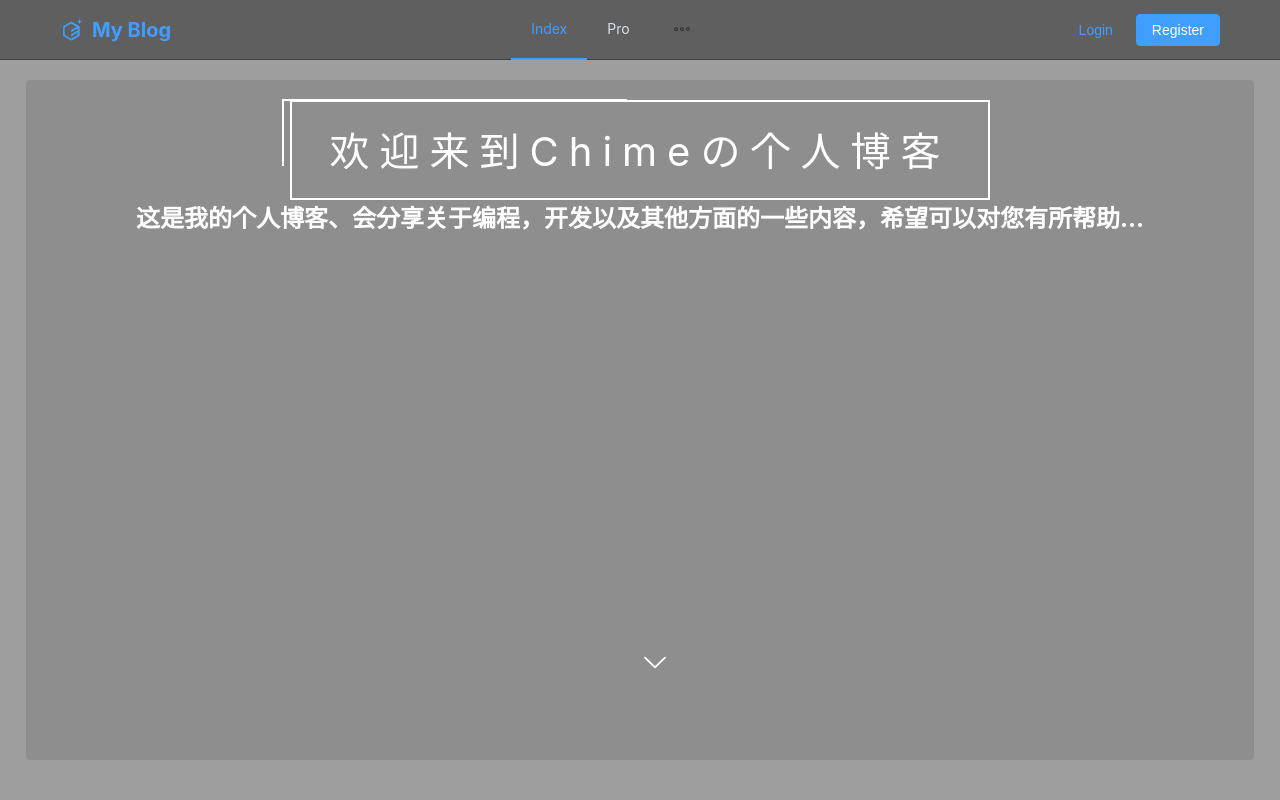
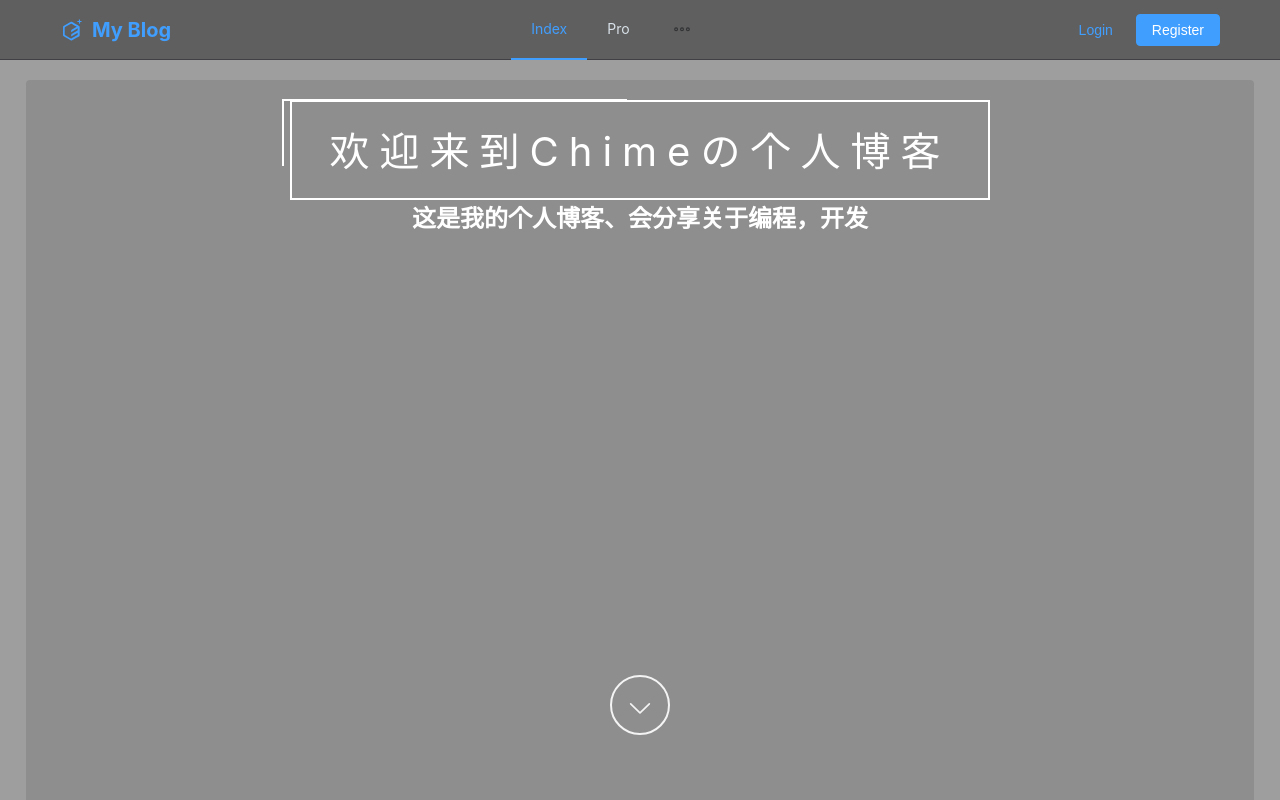
Before and after one commit to TwilightChime/blog-front, a Vue app: page /index in a window 1280 px wide. Shown: the top 800 px of the page. Built offline with nearby package versions, Linux system fonts and the light colour scheme; no server answers; what mavon-editor would draw is missing.

Commit message:
welcome-index

```diff
--- a/src/components/front-end/Index.vue
+++ b/src/components/front-end/Index.vue
@@ -2,7 +2,7 @@
  * @Author: TwilightChime 403685461@qq.com
  * @Date: 2025-12-25 09:02:27
  * @LastEditors: TwilightChime 403685461@qq.com
- * @LastEditTime: 2026-03-04 18:32:25
+ * @LastEditTime: 2026-03-05 18:29:08
  * @FilePath: \blog-front\src\components\front-end\Index.vue
  * @Description: 这是默认设置,请设置`customMade`, 打开koroFileHeader查看配置 进行设置: https://github.com/OBKoro1/koro1FileHeader/wiki/%E9%85%8D%E7%BD%AE
 -->
@@ -13,10 +13,11 @@
         欢迎来到Chimeの个人博客
         <div class="welcome-border"></div>
       </h1>
-      <h2 class="welcome-introduction">这是我的个人博客、会分享关于编程，开发以及其他方面的一些内容，希望可以对您有所帮助...</h2>
-      <el-icon class="welcome-arrowdown" @click="startRead" size="30">
-        <ArrowDown />
+      <h2 class="welcome-introduction">{{ introduction }}</h2>
+      <el-icon class="welcome-arrowdown" @click="arrowDownBrowse" size="30">
+        <ArrowDown class="arrowdown-svg"></ArrowDown>
       </el-icon>
+      <div style="position: absolute; bottom: 0%; height: 0%;" id="line"></div>
     </el-card>
     <el-container id="index">
       <el-row :gutter="12">
@@ -139,7 +140,7 @@ import { frontEndBlog } from '@/api/blog';
 import { frontEndType } from '@/api/typeApi'
 import { frontEndTag } from '@/api/tagApi'
 import { IMG } from '@/utils/constants';
-import { onMounted, reactive, ref } from 'vue';
+import { nextTick, onMounted, reactive, ref } from 'vue';
 import { Back, Clock, View, ArrowDown, ArrowUp } from '@element-plus/icons-vue'
 
 const blogList = ref([])
@@ -147,6 +148,7 @@ const typeList = ref([])
 const tagList = ref([])
 const recommendBlogList = ref([])
 
+const introduction = ref('')
 const isFilterBlog = ref(false)
 const titleBlog = ref('全部博客')
 
@@ -165,6 +167,7 @@ onMounted(() => {
   getTypeList()
   getTagList()
   getRecommendBlogList()
+  welcomeIntroTimer()
 })
 
 //数据列表获取
@@ -187,6 +190,26 @@ const getTagList = async () => {
 const getRecommendBlogList = async () => {
   const { data: res } = await frontEndBlog.getRecommendBlogList()
   recommendBlogList.value = res.data
+}
+
+//欢迎页组件
+const welcomeIntroTimer = () => {
+  let num = 0
+  let str = '这是我的个人博客、会分享关于编程，开发以及其他方面的一些内容，希望可以对您有所帮助...'
+  function timer() {
+    introduction.value = introduction.value + str.slice(num, num + 1)
+    num > str.length ? (num = 0, introduction.value = '') : num++
+    setTimeout(timer, 200)
+  }
+  setTimeout(timer, 2000)
+}
+const arrowDownBrowse = () => {
+  nextTick(() => {
+    document.getElementById('line').scrollIntoView({
+      behavior: 'smooth',
+      block: 'start'
+    })
+  })
 }
 
 //跳转博客详情
@@ -257,7 +280,7 @@ const tagFold = async () => {
 <style scoped>
 .welcome-card {
   position: absolute;
-  height: 85%;
+  height: 100%;
   width: 96%;
   top: 10%;
   left: 2%;
@@ -301,9 +324,15 @@ const tagFold = async () => {
 .welcome-arrowdown {
   position: absolute;
   left: 50%;
-  bottom: 10%;
-  transform: translate(0, -50%);
-  color: #ffff;
+  bottom: 20%;
+  transform: translate(-50%, 0) scale(2);
+  border: 1px solid rgb(255, 255, 255, 0.9);
+  border-radius: 50%;
+
+  .arrowdown-svg {
+    transform: translate(0, 5%) scale(0.5);
+    color: rgb(255, 255, 255, 0.9);
+  }
 }
 
 @keyframes clipMe {
@@ -343,4 +372,5 @@ const tagFold = async () => {
   60% {
     transform: translate(-50%, -15px);
   }
-}</style>
+}
+</style>
--- a/src/components/front-end/layout/NavBar.vue
+++ b/src/components/front-end/layout/NavBar.vue
@@ -118,7 +118,7 @@ const goToDashboard = () => {
   position: relative;
   top: 0;
   width: 100%;
-  height: 110vh;
+  height: 116vh;
   background-repeat: no-repeat;
   background-size: cover;
   border-bottom: 3px solid #fff;
```
